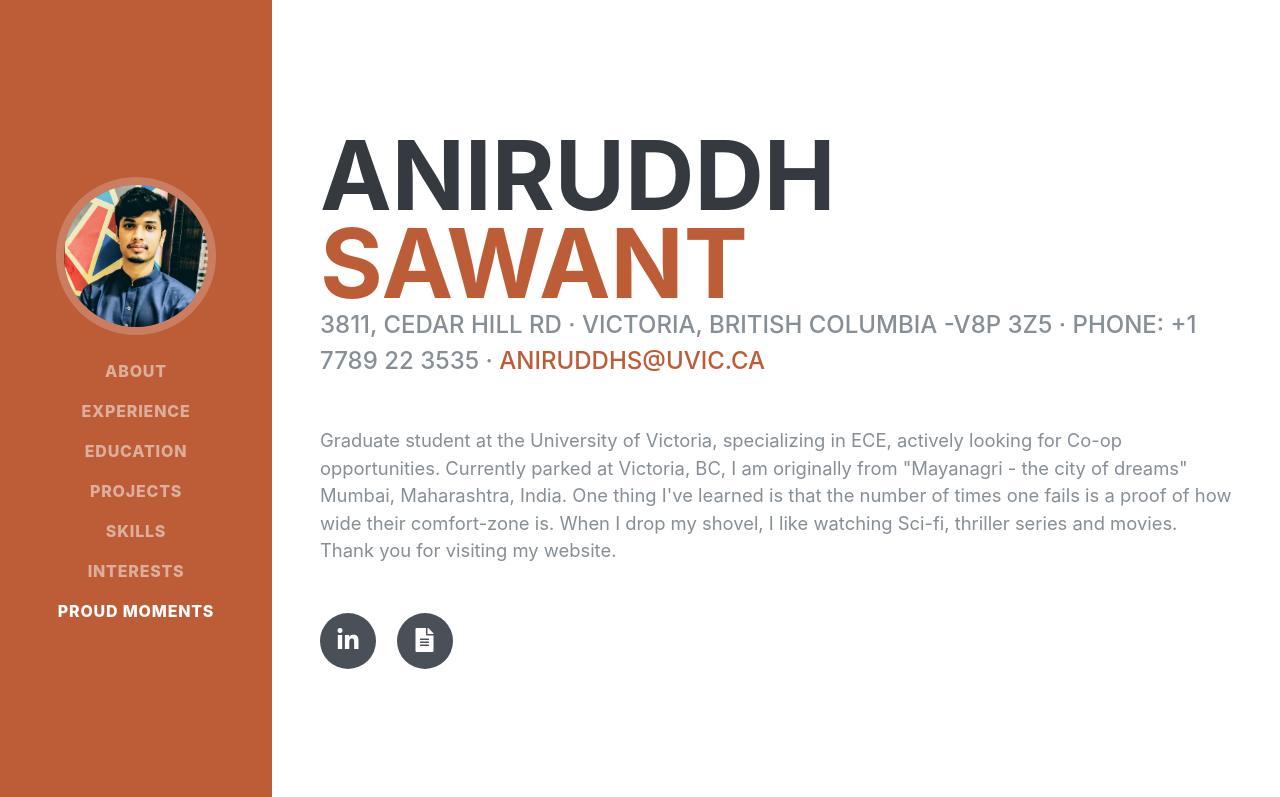
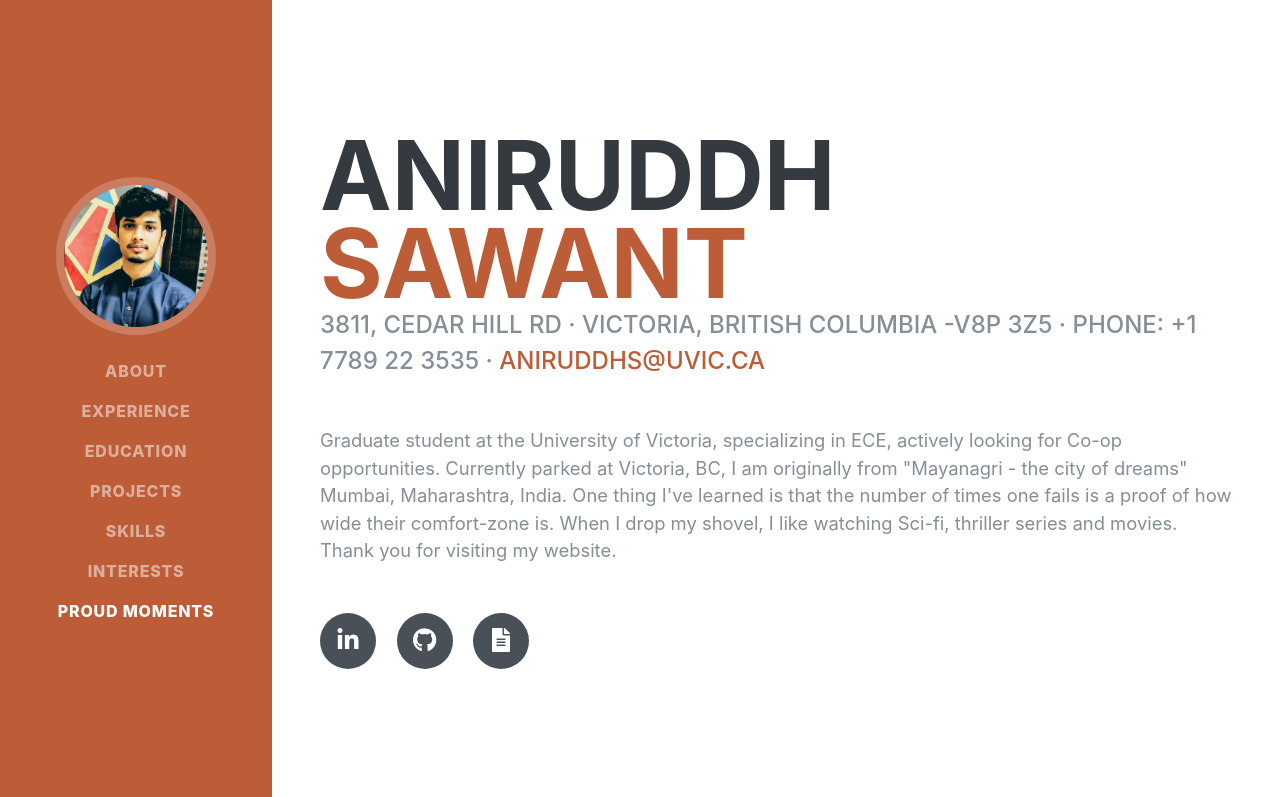
Before and after one commit to Avi3535/Webpage, a plain HTML site: page webpage/Avi3535.github.io/index.html in a window 1280 px wide. Shown: the top 797 px of the page. Drawn offline with Linux system fonts and the light colour scheme; a web font is replaced by a local one.

Commit message:
Update index.html

```diff
--- a/webpage/Avi3535.github.io/index.html
+++ b/webpage/Avi3535.github.io/index.html
@@ -80,7 +80,10 @@
           <a href="https://www.linkedin.com/in/aniruddh-sawant-ba9a76169/">
             <i class="fab fa-linkedin-in"></i>
           </a>
-          <a href="https://docs.google.com/document/d/1reqEvCfBHahhhMdpwnItmU5p8Wwt1pqP8s3nDUFEJPY/edit?usp=sharing">
+	  <a href="https://github.com/Avi3535">
+            <i class="fab fa-github"></i>
+          </a>
+          <a href="https://drive.google.com/file/d/1LLM1h_y1TQXGW0Jf0DHbNvVufA3dA5kt/view?usp=sharing">
             <i class="fas fa-file-alt"></i>
         </a>
 
```
